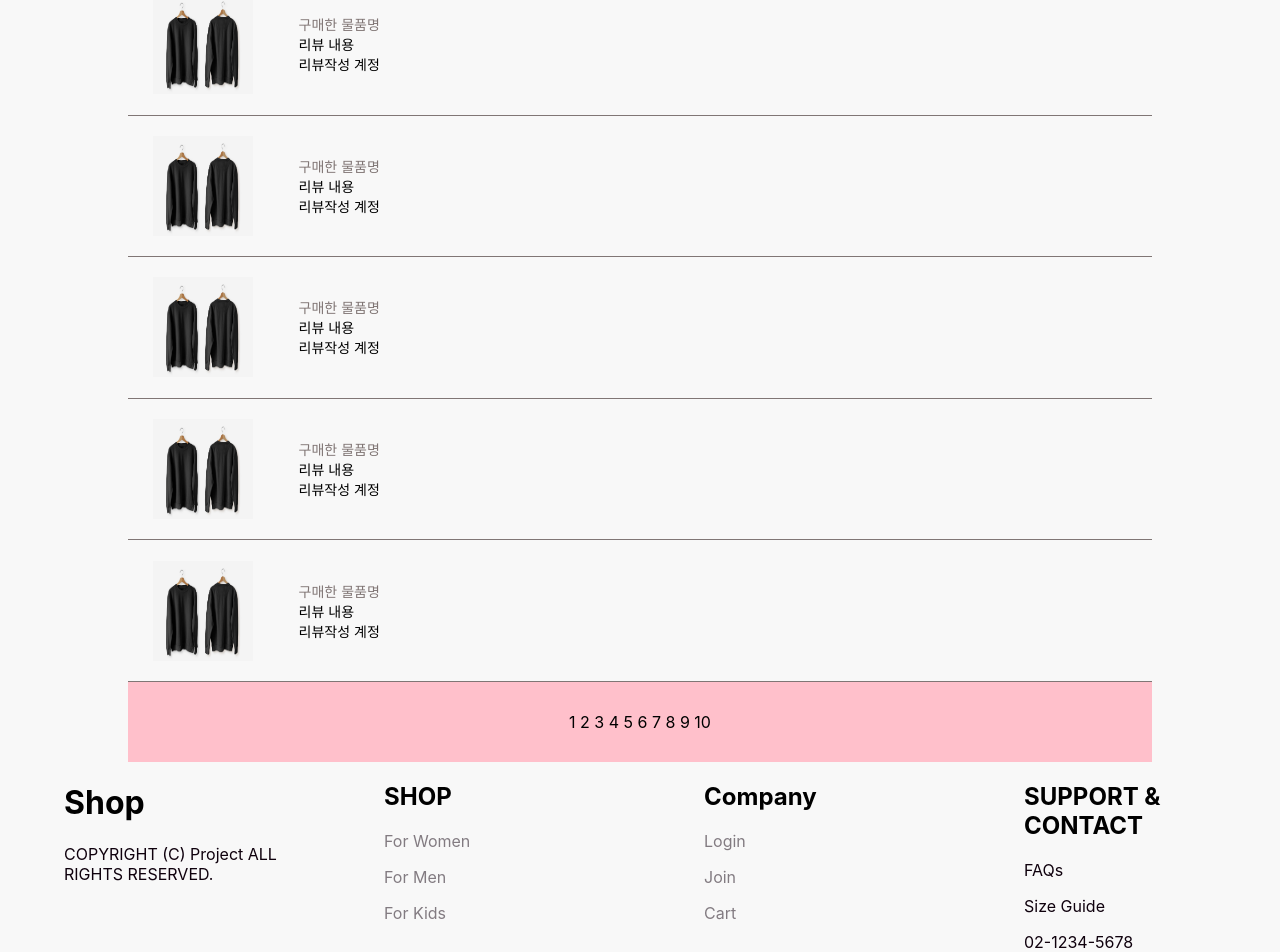
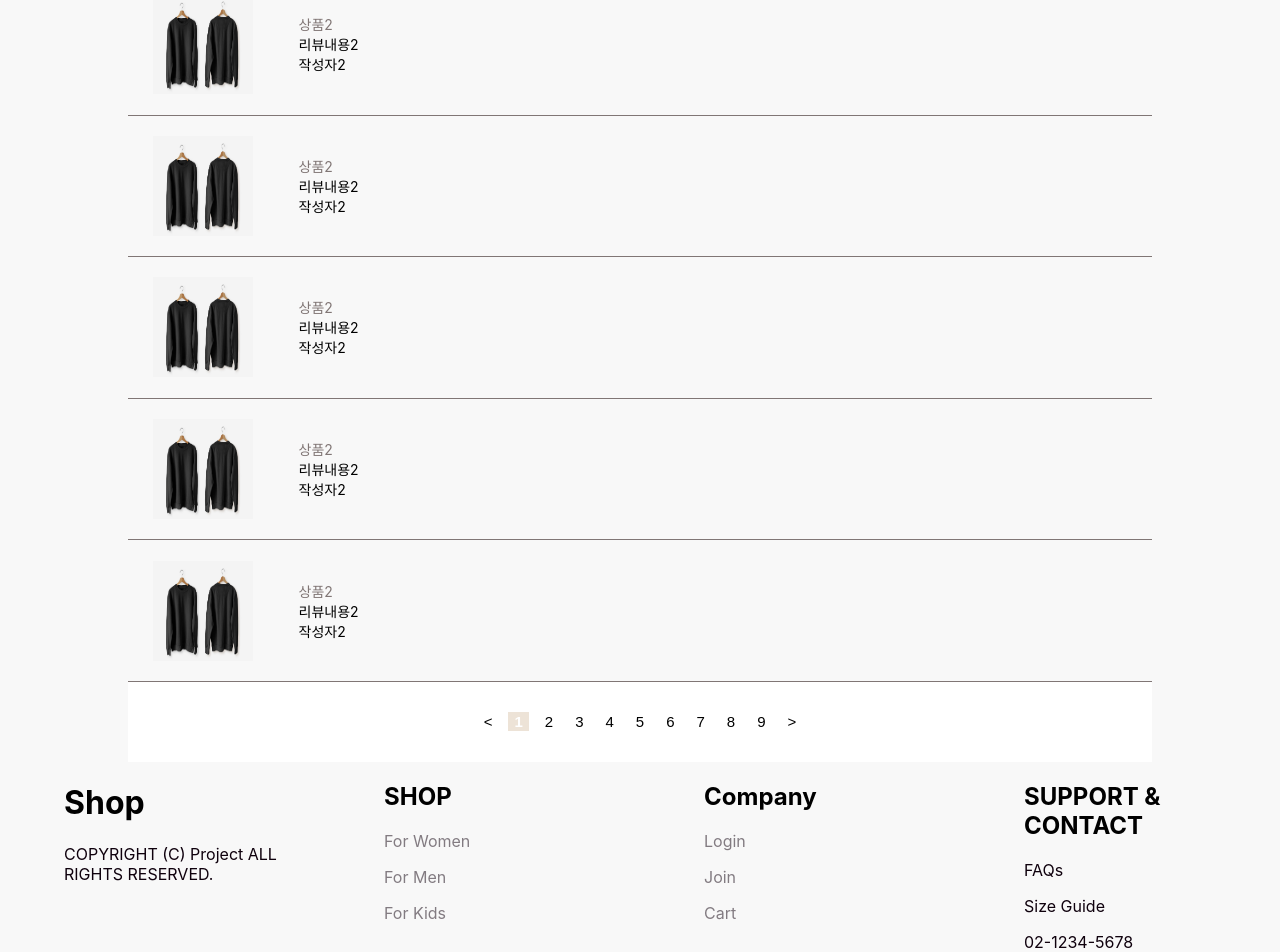
Before and after one commit to MuiltProject/React-Project, a React (Create React App) app: page /review in a window 1280 px wide. Shown: the part 1338-2290 px from the top of the page. Built offline with nearby package versions, Linux system fonts and the light colour scheme.

Commit message:
feat:reviews

```diff
--- /dev/null
+++ b/src/assets/Review/reviewData.json
@@ -0,0 +1,188 @@
+{
+    "reviews": [
+      {
+        "id": 1,
+        "product": "상품1",
+        "content": "리뷰내용1",
+        "account": "작성자1",
+        "image": "./ReviewTest.jpg"
+      },
+      {
+        "id": 2,
+        "product": "상품2",
+        "content": "리뷰내용2",
+        "account": "작성자2",
+        "image": "./ReviewTest.jpg"
+      },
+      {
+        "id": 3,
+        "product": "상품2",
+        "content": "리뷰내용2",
+        "account": "작성자2",
+        "image": "./ReviewTest.jpg"
+      },
+      {
+        "id": 4,
+        "product": "상품2",
+        "content": "리뷰내용2",
+        "account": "작성자2",
+        "image": "./ReviewTest.jpg"
+      },
+      {
+        "id": 5,
+        "product": "상품2",
+        "content": "리뷰내용2",
+        "account": "작성자2",
+        "image": "./ReviewTest.jpg"
+      },
+      {
+        "id": 6,
+        "product": "상품2",
+        "content": "리뷰내용2",
+        "account": "작성자2",
+        "image": "./ReviewTest.jpg"
+      },
+      {
+        "id": 7,
+        "product": "상품2",
+        "content": "리뷰내용2",
+        "account": "작성자2",
+        "image": "./ReviewTest.jpg"
+      },
+      {
+        "id": 8,
+        "product": "상품2",
+        "content": "리뷰내용2",
+        "account": "작성자2",
+        "image": "./ReviewTest.jpg"
+      },
+      {
+        "id": 9,
+        "product": "상품2",
+        "content": "리뷰내용2",
+        "account": "작성자2",
+        "image": "./ReviewTest.jpg"
+      },
+      {
+        "id": 10,
+        "product": "상품2",
+        "content": "리뷰내용2",
+        "account": "작성자2",
+        "image": "./ReviewTest.jpg"
+      },
+      {
+        "id": 11,
+        "product": "상품2",
+        "content": "리뷰내용2",
+        "account": "작성자2",
+        "image": "./ReviewTest.jpg"
+      },
+      {
+        "id": 12,
+        "product": "상품2",
+        "content": "리뷰내용2",
+        "account": "작성자2",
+        "image": "./ReviewTest.jpg"
+      },
+      {
+        "id": 13,
+        "product": "상품2",
+        "content": "리뷰내용2",
+        "account": "작성자2",
+        "image": "./ReviewTest.jpg"
+      },
+      {
+        "id": 14,
+        "product": "상품2",
+        "content": "리뷰내용2",
+        "account": "작성자2",
+        "image": "./ReviewTest.jpg"
+      },
+      {
+        "id": 15,
+        "product": "상품2",
+        "content": "리뷰내용2",
+        "account": "작성자2",
+        "image": "./ReviewTest.jpg"
+      }, {
+        "id": 16,
+        "product": "상품2",
+        "content": "리뷰내용2",
+        "account": "작성자2",
+        "image": "./ReviewTest.jpg"
+      },
+      {
+        "id": 17,
+        "product": "상품2",
+        "content": "리뷰내용2",
+        "account": "작성자2",
+        "image": "./ReviewTest.jpg"
+      },
+      {
+        "id": 18,
+        "product": "상품2",
+        "content": "리뷰내용2",
+        "account": "작성자2",
+        "image": "./ReviewTest.jpg"
+      },
+      {
+        "id": 19,
+        "product": "상품2",
+        "content": "리뷰내용2",
+        "account": "작성자2",
+        "image": "./ReviewTest.jpg"
+      },
+      {
+        "id": 20,
+        "product": "상품2",
+        "content": "리뷰내용2",
+        "account": "작성자2",
+        "image": "./ReviewTest.jpg"
+      },
+      {
+        "id": 21,
+        "product": "상품2",
+        "content": "리뷰내용2",
+        "account": "작성자2",
+        "image": "./ReviewTest.jpg"
+      },
+      {
+        "id": 22,
+        "product": "상품2",
+        "content": "리뷰내용2",
+        "account": "작성자2",
+        "image": "./ReviewTest.jpg"
+      },
+      {
+        "id": 23,
+        "product": "상품2",
+        "content": "리뷰내용2",
+        "account": "작성자2",
+        "image": "./ReviewTest.jpg"
+      },
+      {
+        "id": 24,
+        "product": "상품2",
+        "content": "리뷰내용2",
+        "account": "작성자2",
+        "image": "./ReviewTest.jpg"
+      },
+      {
+        "id": 25,
+        "product": "상품2",
+        "content": "리뷰내용2",
+        "account": "작성자2",
+        "image": "./ReviewTest.jpg"
+      },
+      {
+        "id": 26,
+        "product": "상품2",
+        "content": "리뷰내용2",
+        "account": "작성자2",
+        "image": "./ReviewTest.jpg"
+      }
+
+
+
+    ]
+  }
--- a/src/components/Review/ReviewContent/index.jsx
+++ b/src/components/Review/ReviewContent/index.jsx
@@ -1,22 +1,24 @@
-import React from "react";
+import React, {useState} from "react";
 import * as S from "./index.styled";
-import image from "../../../assets/Review/ReviewTest.jpg";
-const ReviewListItem = ( {getModal} ) => {
-  // const [modal, setModal] = useState(false)
+import images from "../../../assets/Review/ReviewTest.jpg";
+import ReviewModal from "../ReviewModal";
+
+const ReviewListItem = ( { product, content, account, image, getModal} ) => {
+  const [modal, setModal] = useState(false)
   const onClick= () => { // 클릭시 모달창 열기
     getModal(true);
   }
   return (
         <S.Review_list_item>
             <S.Review_list_item_detail1>
-              <S.Review_list_item_image src={image} onClick={onClick}>
+              <S.Review_list_item_image src={images} onClick={onClick}>
               </S.Review_list_item_image>
               </S.Review_list_item_detail1>
             <S.Review_list_item_detail2>
-              <S.Review_list_item_BuyItem onClick={onClick}>구매한 물품명</S.Review_list_item_BuyItem>
+              <S.Review_list_item_BuyItem onClick={onClick}>{product}</S.Review_list_item_BuyItem>
               {/* <S.Review_list_item_ContentTitle>리뷰 제목</S.Review_list_item_ContentTitle> */}
-              <S.Review_list_item_ContentWrite onClick={onClick}>리뷰 내용</S.Review_list_item_ContentWrite>
-              <S.Review_list_item_ContentID onClick={onClick}>리뷰작성 계정</S.Review_list_item_ContentID>
+              <S.Review_list_item_ContentWrite onClick={onClick}>{content}</S.Review_list_item_ContentWrite>
+              <S.Review_list_item_ContentID onClick={onClick}>{account}</S.Review_list_item_ContentID>
             </S.Review_list_item_detail2>
         </S.Review_list_item>
   );
--- a/src/components/Review/ReviewModal/index.styled.js
+++ b/src/components/Review/ReviewModal/index.styled.js
@@ -25,7 +25,7 @@ const Review_Modal_Body = styled.div`
 `
 const flexContainer = styled.div`
   background-color: #8CAC6A;
-   border : 1px solid #d3d3d3;
+  border : 1px solid #d3d3d3;
   display: flex;
   justify-content: left;
   align-items : center;
@@ -44,6 +44,7 @@ const Review_Modal_Body_section1 = styled.div`
   height : 100%;
   user-select: none;
   // border : 1px solid red;
+
 }
 `
 const Review_Modal_Body_section2 = styled.div`
--- a/src/components/Review/ReviewPagenation/index.jsx
+++ b/src/components/Review/ReviewPagenation/index.jsx
@@ -1,8 +1,57 @@
 import React, {useState, useEffect} from 'react';
 import * as S from "./index.styled";
 
-function BoardPage(){
-    return (<> 1 2 3 4 5 6 7 8 9 10 </>)
+function BoardPage({totalContents, contentsPerPage, setCurrentPage})
+{
+const pageNumbers = [1,2,3,4,5,6,7,8,9]; //하드코딩
+const totalPages = Math.ceil(totalContents / contentsPerPage) // 전체 페이지 수
+const maxPages = Math.min(10, totalPages) // 최대 페이지 수 ( 디폴트 : 10 )
+const [currentGroup, setCurrentGroup] = useState(1); // 현재 그룹
+const [startPage, setStartPage] = useState(1); // 시작 페이지
+const [endPage, setEndPage] = useState(maxPages); // 끝 페이지
+
+//페이지 그룹 이동
+const changeGroup = (group) => {
+    setCurrentGroup(group);
+    setStartPage((group-1) * maxPages + 1);
+    setEndPage(Math.min(group * maxPages, totalPages));
+}
+
+useEffect(()=> {
+ setCurrentPage(startPage);
+}, [startPage,setCurrentPage]);
+
+// for (let i = startPage; i <=endPage; i++){
+//     pageNumbers.push(i);
+// }// 페이지 버튼을 생성한다.
+
+return(
+<S.BoardPageContainer>
+<S.BoardPageButton
+  disabled={currentGroup === 1}
+  onClick={() => changeGroup(currentGroup - 1)}
+>
+  {"<"}
+</S.BoardPageButton>
+{startPage > maxPages && (<S.BoardPageButton disabled={true}>...</S.BoardPageButton>)}
+{pageNumbers.map((page) => (
+  <S.BoardPageButton
+    key={page}
+    active={startPage === page}
+    onClick={() => setStartPage(page)}
+  >
+    {page}
+  </S.BoardPageButton>
+))}
+{endPage < totalPages && (<S.BoardPageButton disabled={true}>...</S.BoardPageButton>)}
+<S.BoardPageButton
+  disabled={currentGroup === Math.ceil(totalPages / maxPages)}
+  onClick={() => changeGroup(currentGroup + 1)}
+>
+  {">"}
+</S.BoardPageButton>
+</S.BoardPageContainer>
+);
 }
 
 export default BoardPage;
--- a/src/components/Review/ReviewPagenation/index.styled.js
+++ b/src/components/Review/ReviewPagenation/index.styled.js
@@ -1,34 +1,32 @@
 import styled from "@emotion/styled";
 
-const Paging = styled.div`
-    margin-top: 12px;
-    text-align: center;
-`;
-const PageBtn = styled.button`
-    height: 34px;
-    border: 1px solid #d5d5d5;
-    border-radius: 6px;
-    padding: 0 12px;
-    font-size: 14px;
-    font-weight: 500;
-    line-height: 1.5;
-    cursor: pointer;
-    box-sizing: border-box;
-    position: relative;
-`;
-const On = styled.div`
-    background: pink;
-`;
 
-const Review_list_footer_paging = styled.div`
-  background-color: #f8f8f8;
-  display : flex;
-  width: 100%;
-  height : 50%;
-  justify-content: center;
-  align-items : top;
+
+const BoardPageContainer = styled.div `
+background-color: white;
+display : flex;
+width: 100%;
+height : 4%;
+justify-content: center;
+align-items : center;
+border-top : 1px solid #807675;
+`
+
+const BoardPageButton = styled.button`
+border: none;
+margin: 0 5px;
+font-size: 15px;
+font-weight: ${({active}) => (active ? 'bold' : 'normal')};
+color: ${({active}) => (active ? 'white' : 'black')};
+background-color: ${({active}) => (active ? '#ede3d7' : 'transparent')};
+cursor: ${({active}) => (active ? 'default' : 'pointer')};
+&:disabled {
+  color: black;
+  cursor: default;
+}
 `;
 
 
 
-export {Paging, PageBtn, On, Review_list_footer_paging}
+
+export {BoardPageContainer, BoardPageButton }
--- a/src/components/Review/index.jsx
+++ b/src/components/Review/index.jsx
@@ -2,47 +2,70 @@ import React, {useState} from "react";
 import * as S from "./index.styled";
 import ReviewListTitle from "./ReviewTitle";
 import ReviewListItem from "./ReviewContent";
-import ReviewListType from "./ReviewType";
-import ReviewListFooter from "./ReviewFoot";
+//import ReviewListType from "./ReviewType";
 import ReviewSearch from "./ReviewSearch";
 import ReviewModal from "./ReviewModal";
-
+import BoardPage from "./ReviewPagenation";
+import reviewData from "../../assets/Review/reviewData.json";
 
 function ReviewList(props) {
   const [modal, setModal] = useState(false);
+  // const [lists,setlists] = useState(reviews.reviews.map((review) =>
+  // ({id: review.id, text: <ReviewListItem getModal={(setModal)} review={review}/> })));
 
-  const [lists,setlists] = useState([
-    {id : 1 , text : <ReviewListItem getModal={(setModal)}/>},
-    {id : 2 , text : <ReviewListItem getModal={(setModal)}/>},
-    {id : 3 , text : <ReviewListItem getModal={(setModal)}/>},
-    {id : 4 , text : <ReviewListItem getModal={(setModal)}/>},
-    {id : 5 , text : <ReviewListItem getModal={(setModal)}/>},
-    {id : 6 , text : <ReviewListItem getModal={(setModal)}/>},
-    {id : 7 , text : <ReviewListItem getModal={(setModal)}/>},
-    {id : 8 , text : <ReviewListItem getModal={(setModal)}/>},
-    {id : 9 , text : <ReviewListItem getModal={(setModal)}/>},
-    {id : 10 , text : <ReviewListItem getModal={(setModal)}/>},
-    {id : 11 , text : <ReviewListItem getModal={(setModal)}/>},
-    {id : 12 , text : <ReviewListItem getModal={(setModal)}/>},
-    // {id : 13 , text : <ReviewListItem getModal={(setModal)}/>},
-    // {id : 14 , text : <ReviewListItem getModal={(setModal)}/>},
-    // {id : 15 , text : <ReviewListItem getModal={(setModal)}/>},
-  ]) //ReviewListItem 컴포넌트 배열.
 
-  const [nextId,setNextId] = useState(3); // id값 증가 state
 
+  // const [lists,setlists] = useState([
+  //   {id : 1 , text : <ReviewListItem getModal={(setModal)}/>},
+  //   {id : 2 , text : <ReviewListItem getModal={(setModal)}/>},
+  //   {id : 3 , text : <ReviewListItem getModal={(setModal)}/>},
+  //   {id : 4 , text : <ReviewListItem getModal={(setModal)}/>},
+  //   {id : 5 , text : <ReviewListItem getModal={(setModal)}/>},
+  //   {id : 6 , text : <ReviewListItem getModal={(setModal)}/>},
+  //   {id : 7 , text : <ReviewListItem getModal={(setModal)}/>},
+  //   {id : 8 , text : <ReviewListItem getModal={(setModal)}/>},
+  //   {id : 9 , text : <ReviewListItem getModal={(setModal)}/>},
+  //   {id : 10 , text : <ReviewListItem getModal={(setModal)}/>},
+  //   {id : 11 , text : <ReviewListItem getModal={(setModal)}/>},
+  //   {id : 12 , text : <ReviewListItem getModal={(setModal)}/>},
+  //   {id : 13 , text : <ReviewListItem getModal={(setModal)}/>},
+  //   {id : 14 , text : <ReviewListItem getModal={(setModal)}/>},
+  //   {id : 15 , text : <ReviewListItem getModal={(setModal)}/>},
+  // ]) //ReviewListItem 컴포넌트 배열.
+
+  // const [nextId,setNextId] = useState(3); // id값 증가 state
   // const getModal = (modal) =>{
   //   setModal(modal);
   // }
 
-  const reviewitems = lists.map((list) => <>{list.text}</>);
+  // const onClick = () => {
+  //   const nextLists = lists.concat({id : nextId, text : <ReviewListItem/>});
+  //   setNextId(nextId + 1)
+  //   setlists(nextLists);
+  // }
 
-  const onClick = () => {
-    const nextLists = lists.concat({id : nextId, text : <ReviewListItem/>});
-    setNextId(nextId + 1)
-    setlists(nextLists);
-  }
+  //const reviewitems = lists.map((list) => <>{list.text}</>);
 
+  const contentsPerPage = 12; // 페이지당 보여줄 컨텐츠 개수
+  const [currentPage, setCurrentPage] = useState(1); // 현재 페이지
+
+  const indexOfLastContent = currentPage * contentsPerPage;
+  const indexOfFirstContent = indexOfLastContent - contentsPerPage;
+  const currentContents = /*lists*/reviewData.reviews.slice(indexOfFirstContent, indexOfLastContent);
+
+  // const reviewitems = currentContents.map((content) => (
+  //   <ReviewListItem key={content.id} text={content.text} getModal={() => setModal(true)} />
+  // ));
+  const reviewitems = currentContents.map((content) => (
+    <ReviewListItem
+      key={content.id}
+      image={content.image}
+      product={content.product}
+      content={content.content}
+      account={content.account}
+      getModal={() => setModal(true)}
+    />
+  ));
 
   return (
     <S.Container>
@@ -53,11 +76,11 @@ function ReviewList(props) {
             {modal && <ReviewModal CloseModal={()=> setModal(false)}/>}
             {/* <ReviewModal closeModal={() => setModal(!modal)}/> */}
             {reviewitems}
-            <ReviewListFooter/>
+            <BoardPage totalContents={reviewData.reviews.length} contentsPerPage={contentsPerPage} setCurrentPage={setCurrentPage} />
+            {/* <ReviewListFooter/>        */}
         </S.Review_list>
-
-
     </S.Container>
   );
 }
+
 export default ReviewList;
--- a/src/components/Review/index.styled.js
+++ b/src/components/Review/index.styled.js
@@ -9,7 +9,7 @@ const Container = styled.div`
 `;
 
 const Review_list = styled.div`
-  background-color: blue;
+  background-color: #f8f8f8;
   width: 80%;
   display: flex;
   flex-direction: column;
```
